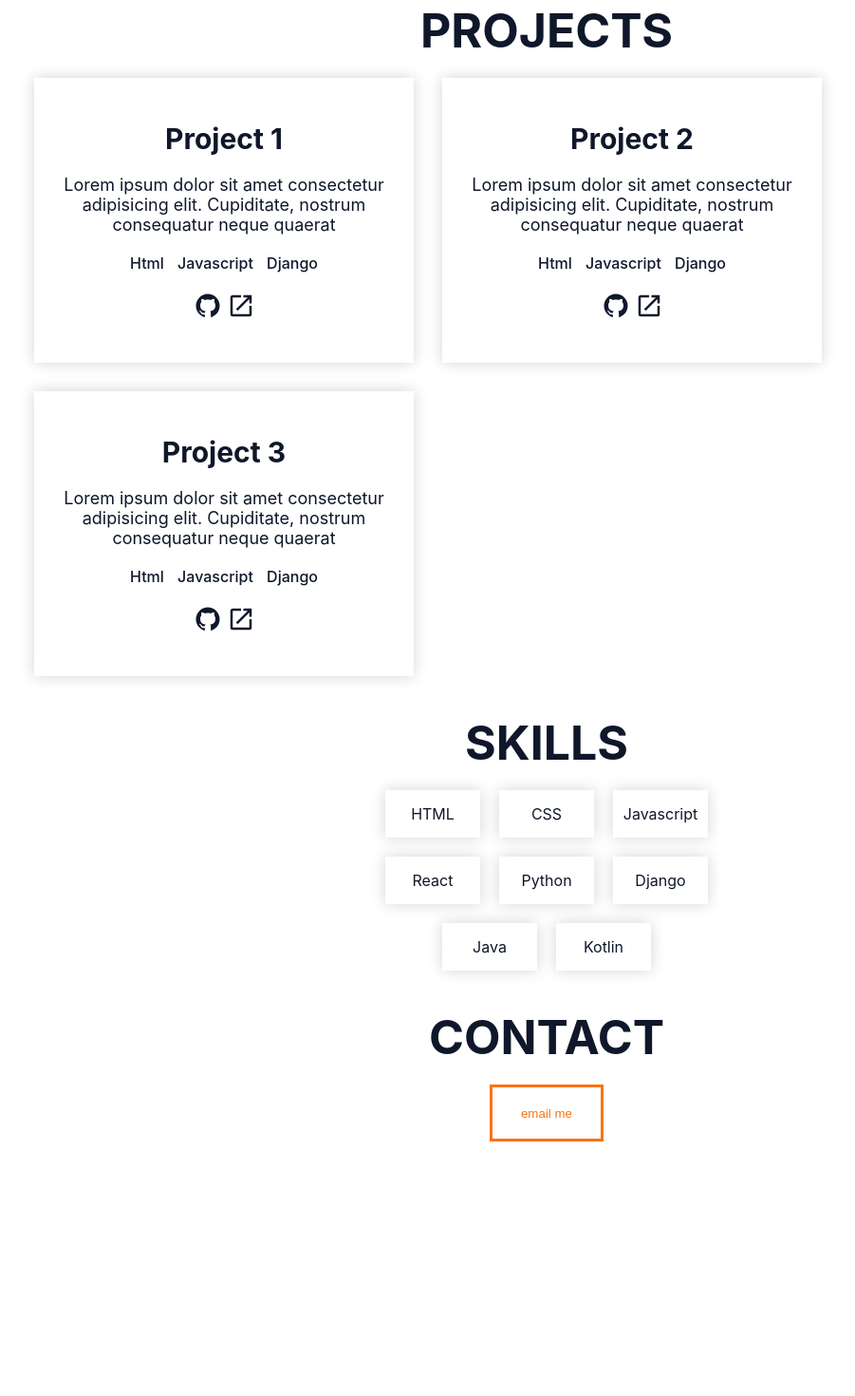
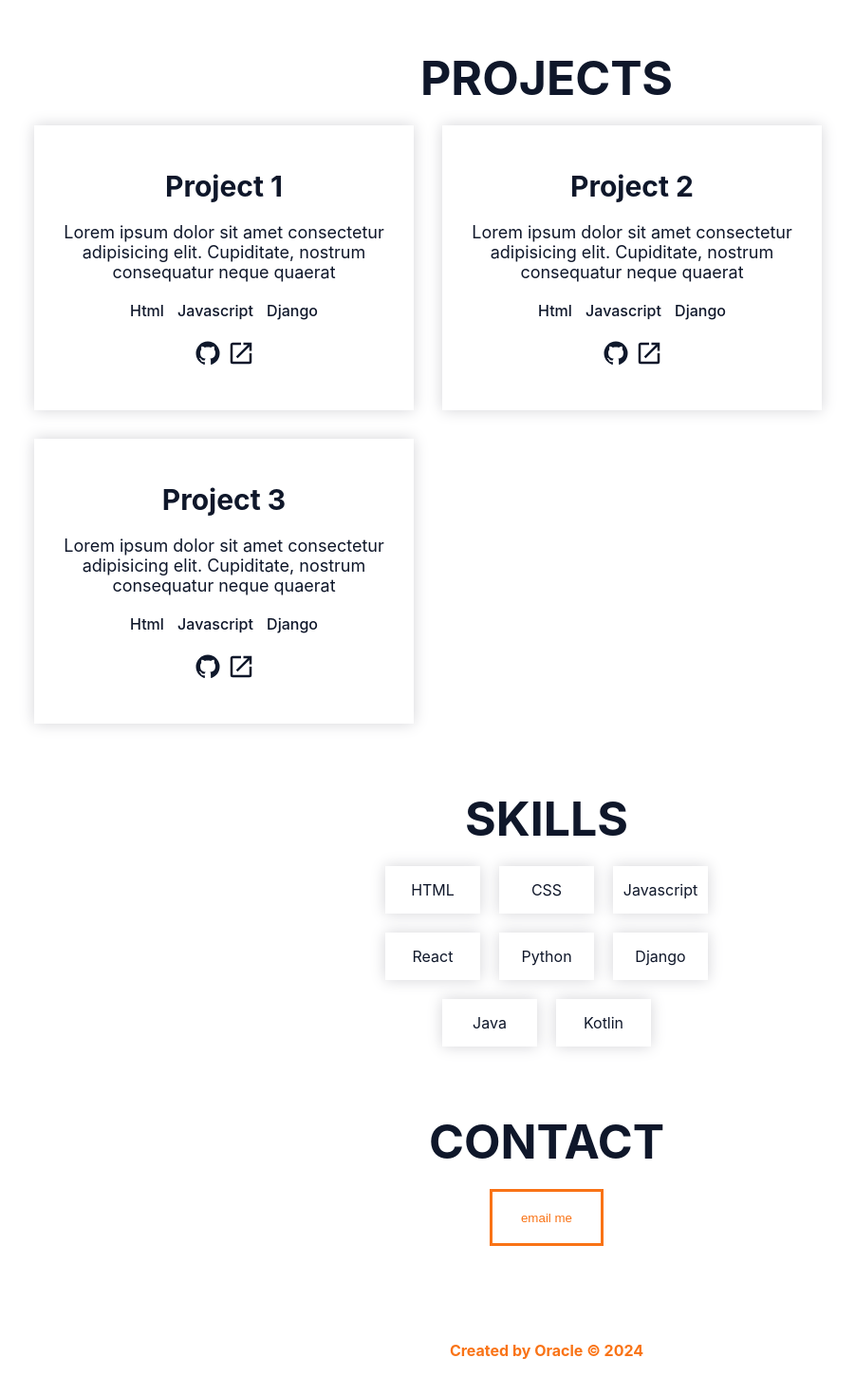
Before and after one commit to olamilekan5162/oracle-portfolio, a React (Vite) app: page / in a window 1280 px wide. Shown: the part 552-2022 px from the top of the page at 95% size, without its empty margins (64-965 px from the left). Before the commit the page ends 1794 px from the top, so only its background shows below. Built offline with nearby package versions, Linux system fonts and the light colour scheme.

Commit message:
started work on the footer and done

```diff
--- a/src/App.jsx
+++ b/src/App.jsx
@@ -1,9 +1,10 @@
 // import { useState, useEffect } from 'react'
-import Hero from './components/LandingSection'
+import Hero from './components/Hero'
 import Navbar from './components/Navbar'
 import Profile from './components/GitHubProfile'
 import Skills from './components/Skills'
 import Contact from './components/Contact'
+import Footer from './components/Footer'
 
 function App() {
 
@@ -14,6 +15,7 @@ function App() {
       <Profile />
       <Skills />
       <Contact />
+      <Footer />
     </div>
   )
 }
--- a/src/components/Footer.jsx
+++ b/src/components/Footer.jsx
@@ -0,0 +1,9 @@
+const Footer = () => {
+    return (
+        <div className="footer-container">
+            Created by Oracle &copy; 2024
+        </div>
+     );
+}
+
+export default Footer;
--- a/src/index.css
+++ b/src/index.css
@@ -90,7 +90,7 @@
 .hero-container {
   display: flex;
   flex-direction: column;
-  margin-top: 50px;
+  margin-top: 70px;
   gap: 40px;
   align-items: center;
 }
@@ -151,7 +151,7 @@
 .project-container {
   display: flex;
   flex-direction: column;
-  margin-top: 40px;
+  margin-top: 70px;
   align-items: center;
   gap: 20px;
 }
@@ -163,6 +163,7 @@
   display: flex;
   flex-direction: row;
   flex-wrap: wrap;
+  align-items: center;
   gap: 30px;
   align-items: center;
 }
@@ -217,7 +218,7 @@
 .contact-container {
   display: flex;
   flex-direction: column;
-  margin-top: 40px;
+  margin-top: 70px;
   align-items: center;
   gap: 20px;
 }
@@ -244,3 +245,10 @@
   justify-content: center;
   box-shadow: 0 0 15px #d4d4d8;
 }
+
+.footer-container {
+  margin-top: 100px;
+  text-align: center;
+  color: #f97316;
+  font-weight: 700;
+}
```
Also changed, not shown: src/components/Hero.jsx (renamed from src/components/LandingSection.jsx).
